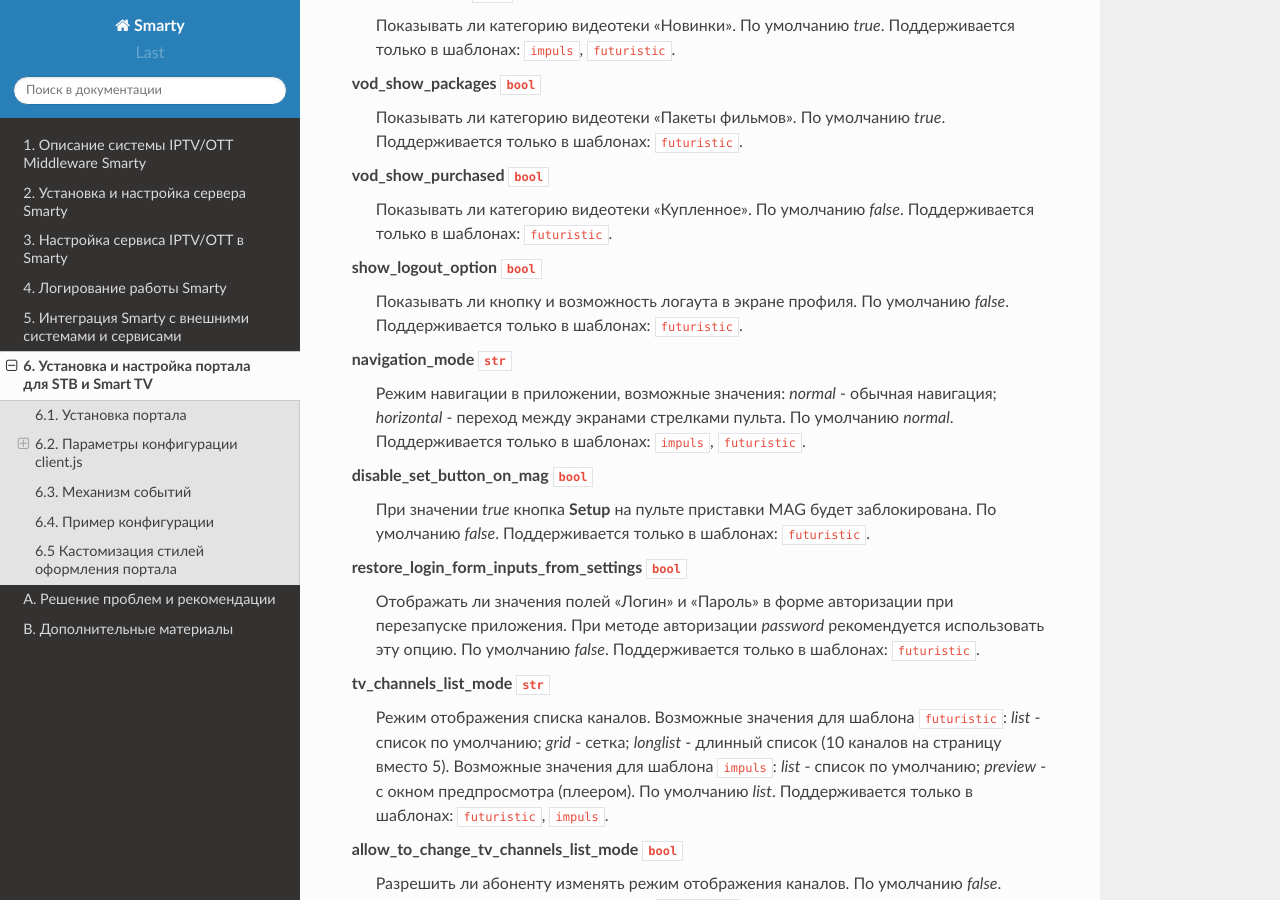
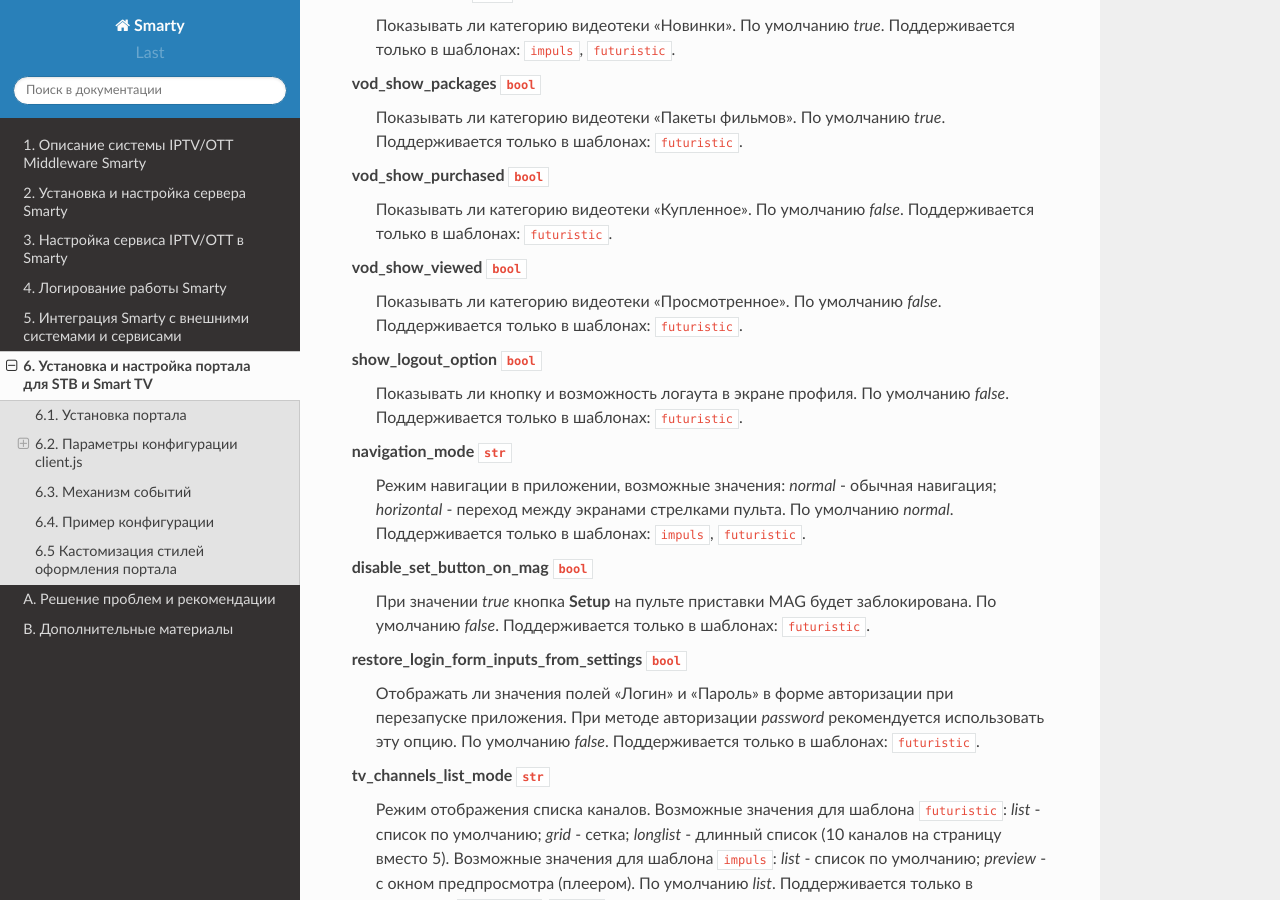
Before and after one commit to sergey-yakovlev/smarty-docs, a Sphinx documentation site: the page built from source/portal_setup.rst, in a window 1280 px wide and 900 px high, scrolled down 4630 px. Built offline with Sphinx 7.4.7 and the Read the Docs theme 2.0.0, drawn with Linux system fonts in a browser that asks for light colours.

Commit message:
vod_show_viewed

```diff
--- a/source/portal_setup.rst
+++ b/source/portal_setup.rst
@@ -219,6 +219,11 @@ vod_show_packages ``bool``
 
 vod_show_purchased ``bool``
     Показывать ли категорию видеотеки "Купленное".
+    По умолчанию *false*.
+    Поддерживается только в шаблонах: ``futuristic``.
+
+vod_show_viewed ``bool``
+    Показывать ли категорию видеотеки "Просмотренное".
     По умолчанию *false*.
     Поддерживается только в шаблонах: ``futuristic``.
 
```
